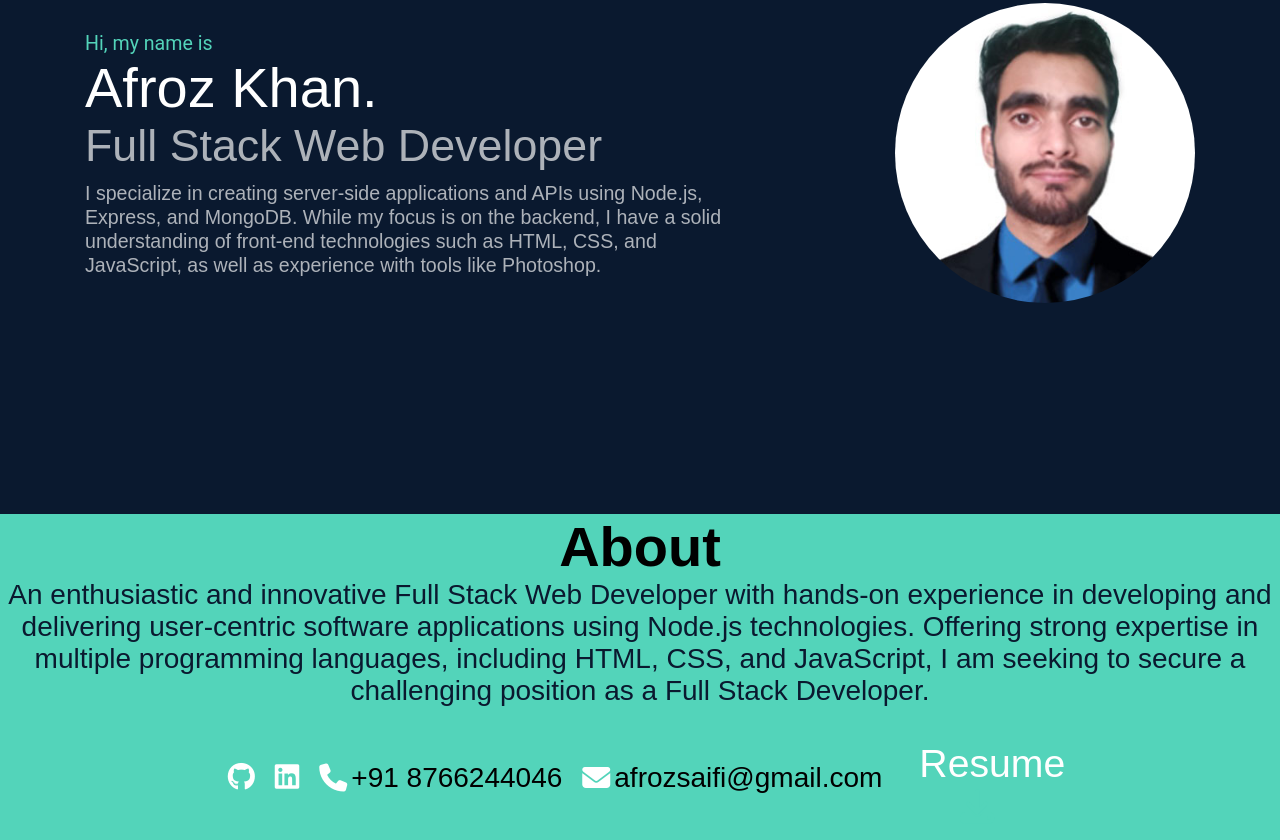
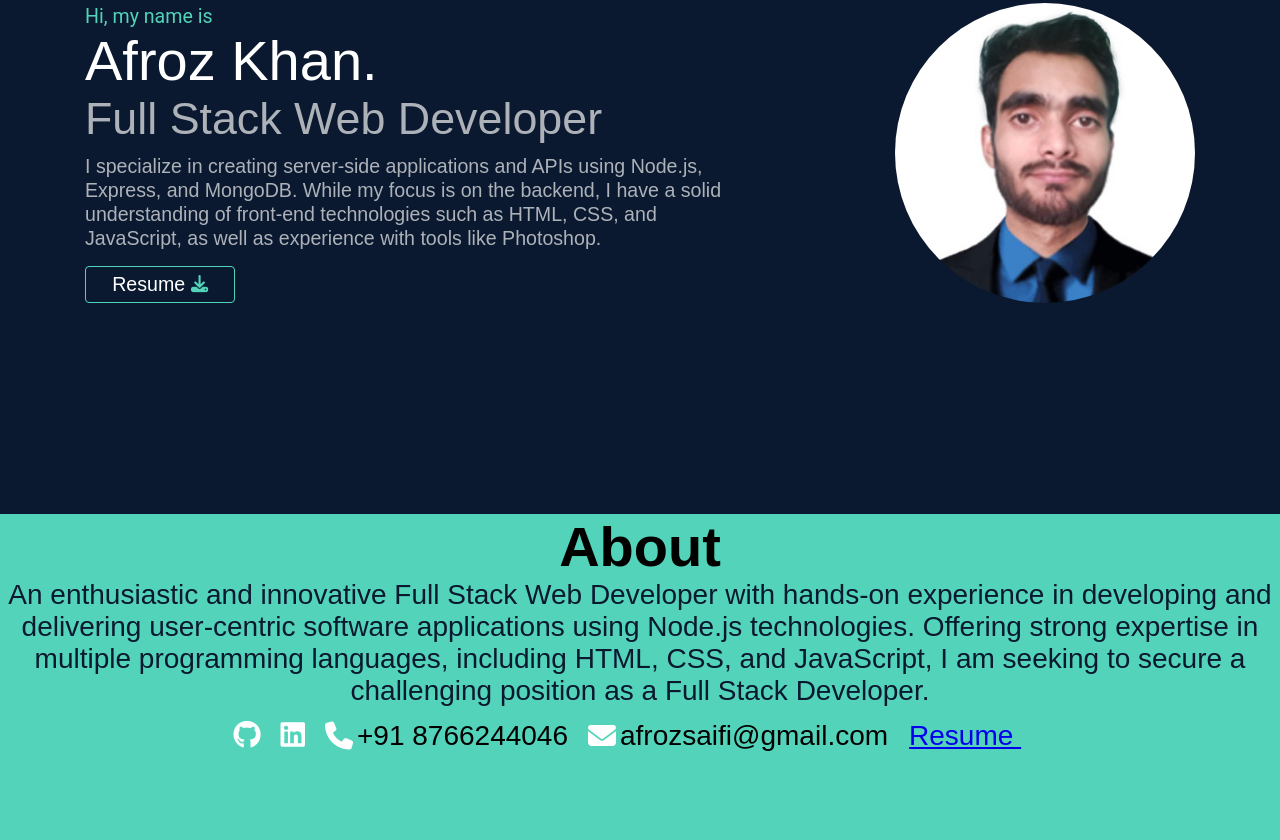
Before and after one commit to Afroz-Saifi/Afroz-Saifi.github.io, a plain HTML site: page index.html in a window 1280 px wide. Shown: the part 273-1113 px from the top of the page. Drawn offline with Linux system fonts and the light colour scheme.

Commit message:
calander

```diff
--- a/index.html
+++ b/index.html
@@ -61,7 +61,7 @@
               CSS, and JavaScript, as well as experience with tools like
               Photoshop.
             </p>
-            <!-- <a
+            <a
               href="./images/Afroz-Khan-Resume.pdf"
               class="nav-link resume"
               id="resume-button-1"
@@ -73,7 +73,7 @@
                 class="fa-solid fa-download fa-bounce fa-sm"
                 style="color: #53d4ba"
               ></i>
-            </a> -->
+            </a>
           </div>
         </div>
 
@@ -124,7 +124,6 @@
           <a
               href="./images/Afroz-Khan-Resume.pdf"
               class="nav-link resume"
-              id="resume-button-1"
               target="_blank"
               onclick="window.open('https://drive.google.com/file/d/1TU2lzemlh3yLqphJQEyR6EF_7sKSe8dg/view?usp=share_link')"
               download
```
